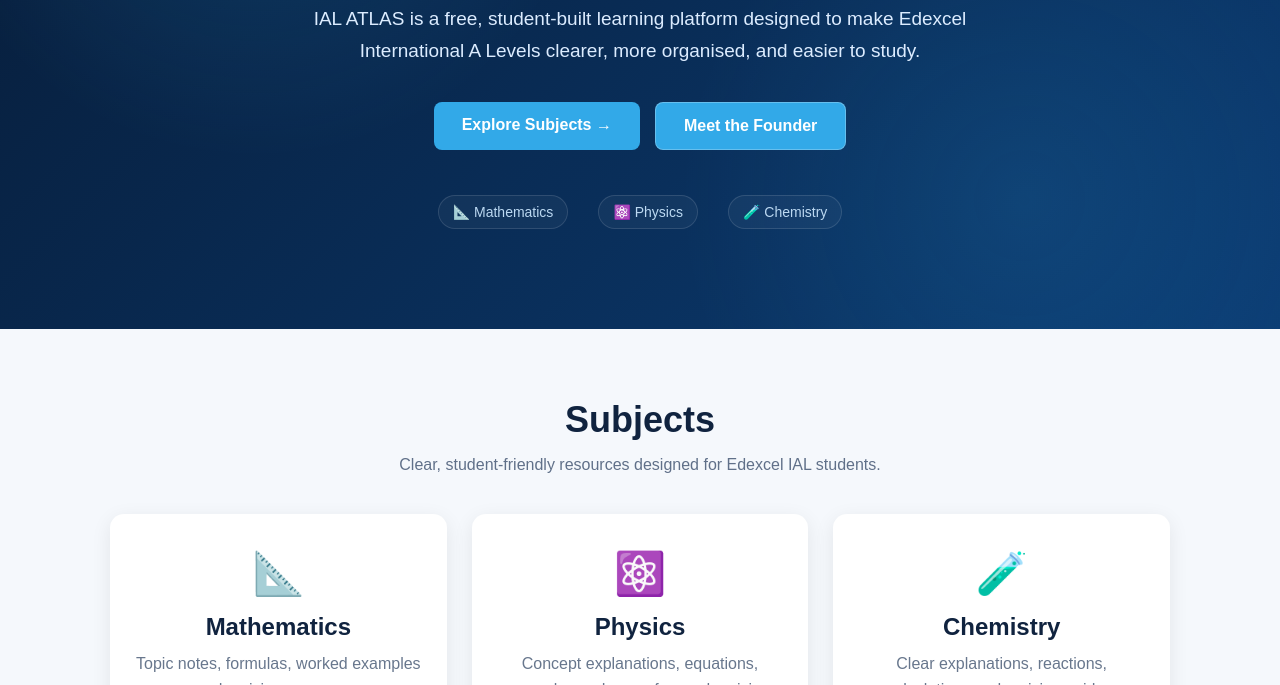
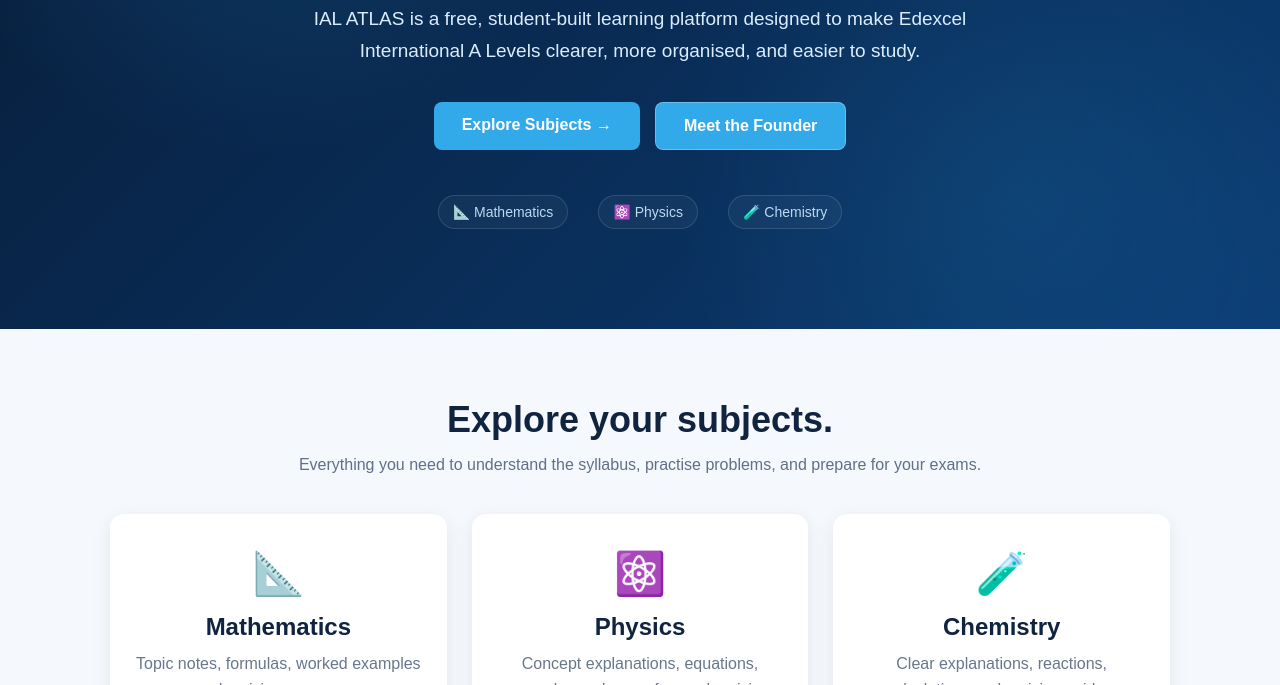
Before and after one commit to skskarmakar334-create/ialatlas.github.io, a plain HTML site: page index.html in a window 1280 px wide. Shown: the part 415-1100 px from the top of the page. Drawn offline with Linux system fonts and the light colour scheme.

Commit message:
Update index.html

```diff
--- a/index.html
+++ b/index.html
@@ -432,11 +432,12 @@
 
 <section class="section" id="subjects">
 
-    <h2>Subjects</h2>
+   <h2>Explore your subjects.</h2>
 
-    <p class="section-intro">
-        Clear, student-friendly resources designed for Edexcel IAL students.
-    </p>
+<p class="section-intro">
+    Everything you need to understand the syllabus, practise problems,
+    and prepare for your exams.
+</p>
 
     <div class="subjects">
     <a href="mathematics.html" class="card" style="text-decoration: none; color: inherit; display: block;">
```
